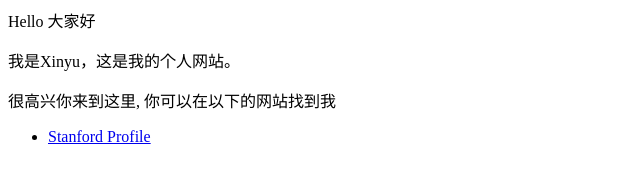
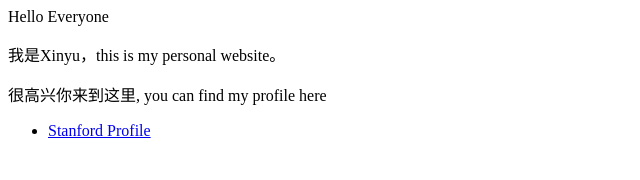
Before and after one commit to sinorywang/sinoryw.github.io, a plain HTML site: page index.html in a window 1280 px wide. Shown: the whole page, without its empty margins (0-640 px from the left). Drawn offline with Linux system fonts and the light colour scheme.

Commit message:
index.html

```diff
--- a/index.html
+++ b/index.html
@@ -1,6 +1,6 @@
-<p>Hello 大家好</p>
-<p>我是Xinyu，这是我的个人网站。 </p>
-<p>很高兴你来到这里, 你可以在以下的网站找到我</p>
+<p>Hello Everyone</p>
+<p>我是Xinyu，this is my personal website。 </p>
+<p>很高兴你来到这里, you can find my profile here</p>
 
 <ul>
   <li> <a href="https://profiles.stanford.edu/368738">Stanford Profile</a> </li>
```
